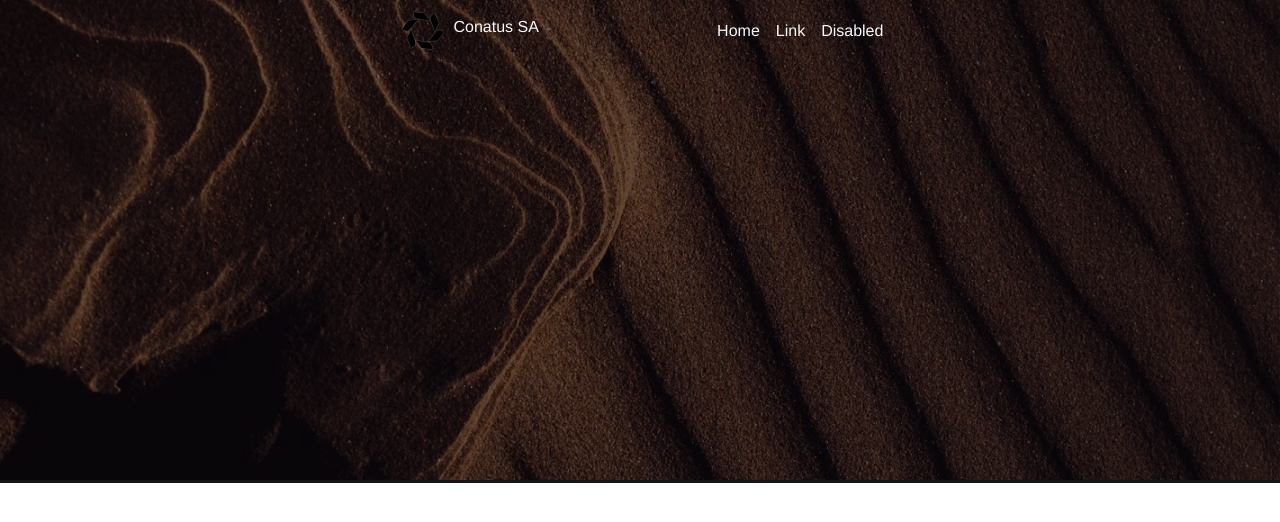
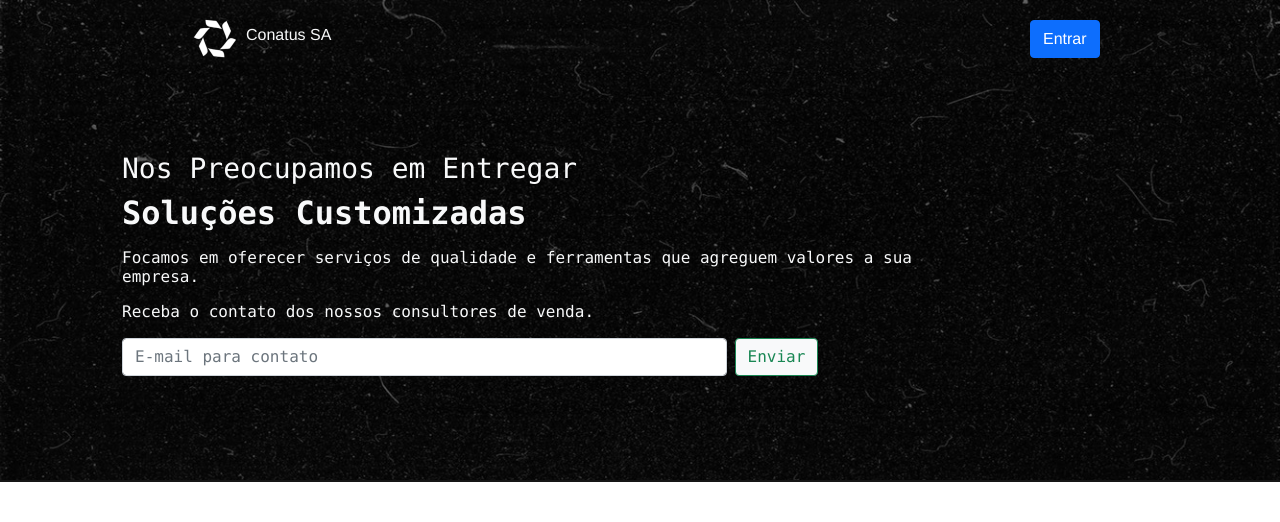
Before and after one commit to jonassantos1000/conatus_front-end, a plain HTML site: page index.html in a window 1280 px wide. Drawn offline with nearby package versions, Linux system fonts and the light colour scheme.

Commit message:
feat: Implementado a primeira parte da pagina inicial

```diff
--- /dev/null
+++ b/assets/css/styles copy.css
@@ -0,0 +1,28 @@
+body {
+    max-width: 100vw;
+    min-height: 100vh;
+}
+
+#root {
+    max-width: 100vw;
+    margin: 0;
+    padding: 0;
+    display: flex;
+    flex-direction: column;
+    font-family: helvetica;
+    background-image: url("../img/fundo3.jpg");
+    background-size: cover;
+    background-repeat: no-repeat;
+    z-index: -1;
+}
+
+.text-light{
+    color: rgb(197, 194, 194);
+}
+
+.mask-image{
+    width: 100vw;
+    height: 80vh;
+    background-color: rgba(0,0,0,0.7);
+    box-shadow: 0px 2px #000000ea;
+}
--- a/assets/css/styles.css
+++ b/assets/css/styles.css
@@ -1,13 +1,19 @@
+body {
+    max-width: 100vw;
+    min-height: 100vh;
+}
+
 #root {
     max-width: 100vw;
-    min-height: 50vh;
     margin: 0;
     padding: 0;
+}
+
+header {
     display: flex;
     flex-direction: column;
     font-family: helvetica;
-    flex-direction: column;
-    background-image: url("../img/fundo2.jpg");
+    background-image: url("../img/fundo3.jpg");
     background-size: cover;
     background-repeat: no-repeat;
     z-index: -1;
@@ -18,8 +24,30 @@
 }
 
 .mask-image{
-    width: 100vw;
-    height: 60vh;
+    max-width: 100vw;
+    min-height: 60vh;
+    padding-bottom: 3%;
     background-color: rgba(0,0,0,0.6);
-    box-shadow: 0px 3px #000000ea;
+    box-shadow: 0px 2px #000000ea;
 }
+
+@media (max-width: 480px){
+    header{
+        width: 100vw;
+    }
+
+    .mask-image{
+        height: auto;
+        width: 100vw;
+    }
+
+    .lead_inicial{
+        display: flex;
+        flex-direction: column;
+        padding: 0px 10px 0 10px!important;
+    }
+
+    #logo {
+        padding: 1em 0 0 4em;
+    }
+}
--- a/index.html
+++ b/index.html
@@ -8,45 +8,57 @@
   <title>Home - Conatus</title>
   <link href="https://cdn.jsdelivr.net/npm/bootstrap@5.0.2/dist/css/bootstrap.min.css" rel="stylesheet"
     integrity="sha384-EVSTQN3/azprG1Anm3QDgpJLIm9Nao0Yz1ztcQTwFspd3yD65VohhpuuCOmLASjC" crossorigin="anonymous" />
+  <link rel="preconnect" href="https://fonts.googleapis.com">
+  <link rel="preconnect" href="https://fonts.gstatic.com" crossorigin>
+  <link href="https://fonts.googleapis.com/css2?family=Open+Sans:wght@300&display=swap" rel="stylesheet">
   <link rel="stylesheet" href="./assets/css/styles.css" />
 </head>
 
 <body>
   <div id="root">
-    <section class="background">
-      <div class="mask-image">
-        <header>
-          <nav class="navbar navbar-expand-lg navbar-light text-light">
-            <div class="container-fluid d-flex justify-content-between col-8">
+    <header class="background">
+      <div class="d-flex flex-column mask-image">
+        <nav class="navbar navbar-expand-lg navbar-dark text-light">
+          <div class="container-fluid d-flex justify-content-between col-sm-7 col-md-12 col-lg-12 col-xl-9">
+            <div class="col-sm-3 col-md-5 col-lg-11 d-flex">
               <button class="navbar-toggler" type="button" data-bs-toggle="collapse"
                 data-bs-target="#navbarTogglerDemo03" aria-controls="navbarTogglerDemo03" aria-expanded="false"
                 aria-label="Toggle navigation">
                 <span class="navbar-toggler-icon"></span>
               </button>
-
-              <div class="col-7 d-flex justify-content-center align-items-center">
-                <img src="./assets/img/logo.png" alt="logo conatus" class="img-fluid" />
-                <h1 class="title fs-6 ps-2">Conatus SA</h1>
+              <a href="#" id="logo" class="d-flex  justify-content-center align-items-center nav-link text-light">
+                <img src="./assets/img/logo_invertido.png" alt="logo conatus" class="img-fluid" />
+                <h1 class="title fs-6 ps-2 active">Conatus SA</h1>
+              </a>
             </div>
 
-              <div class="collapse navbar-collapse text-light col-4" id="navbarTogglerDemo03">
+
+
+            <div class="collapse navbar-collapse text-light" id="navbarTogglerDemo03">
               <ul class="navbar-nav me-auto mb-2 mb-lg-0">
                 <li class="nav-item">
-                    <a class="nav-link active text-light" aria-current="page" href="#">Home</a>
-                  </li>
-                  <li class="nav-item">
-                    <a class="nav-link text-light" href="#">Link</a>
-                  </li>
-                  <li class="nav-item">
-                    <a class="nav-link text-light disabled" href="#" tabindex="-1" aria-disabled="true">Disabled</a>
+                  <button type="button" class="btn btn-primary btn">Entrar</button>
                 </li>
               </ul>
             </div>
           </div>
         </nav>
+        <div class="lead_inicial container d-flex flex-column flex-grow-1 ps-5 text-light">
+          <div class="ps-1 pt-3 d-flex flex-column flex-grow-1 justify-content-center col-sm-9">
+            <h1 class="fs-3 font-monospace fw-normal">Nos Preocupamos em Entregar</h1>
+            <h2 class="fs-2 font-monospace fw-bold">Soluções Customizadas</p>
+              <p class="fs-6 fw-normal">Focamos em oferecer serviços de qualidade e ferramentas que agreguem
+                valores a sua empresa.</p>
+              <p class="fs-6 fw-normal w-75">Receba o contato dos nossos consultores de venda.</p>
+              <form class="d-flex">
+                <input class="form-control me-2 w-75" type="email" placeholder="E-mail para contato" aria-label="Search">
+                <button class="btn btn-light btn-outline-success" type="submit">Enviar</button>
+              </form>
+          </div>
+
+        </div>
+      </div>
     </header>
-      </div>
-    </section>
   </div>
   <script src="https://cdn.jsdelivr.net/npm/bootstrap@5.0.2/dist/js/bootstrap.bundle.min.js"
     integrity="sha384-MrcW6ZMFYlzcLA8Nl+NtUVF0sA7MsXsP1UyJoMp4YLEuNSfAP+JcXn/tWtIaxVXM"
```
Also changed, not shown: assets/img/fundo3.jpg (added), assets/img/logo_invertido.png (added). Lines whose indentation alone changed are shown as unchanged.
